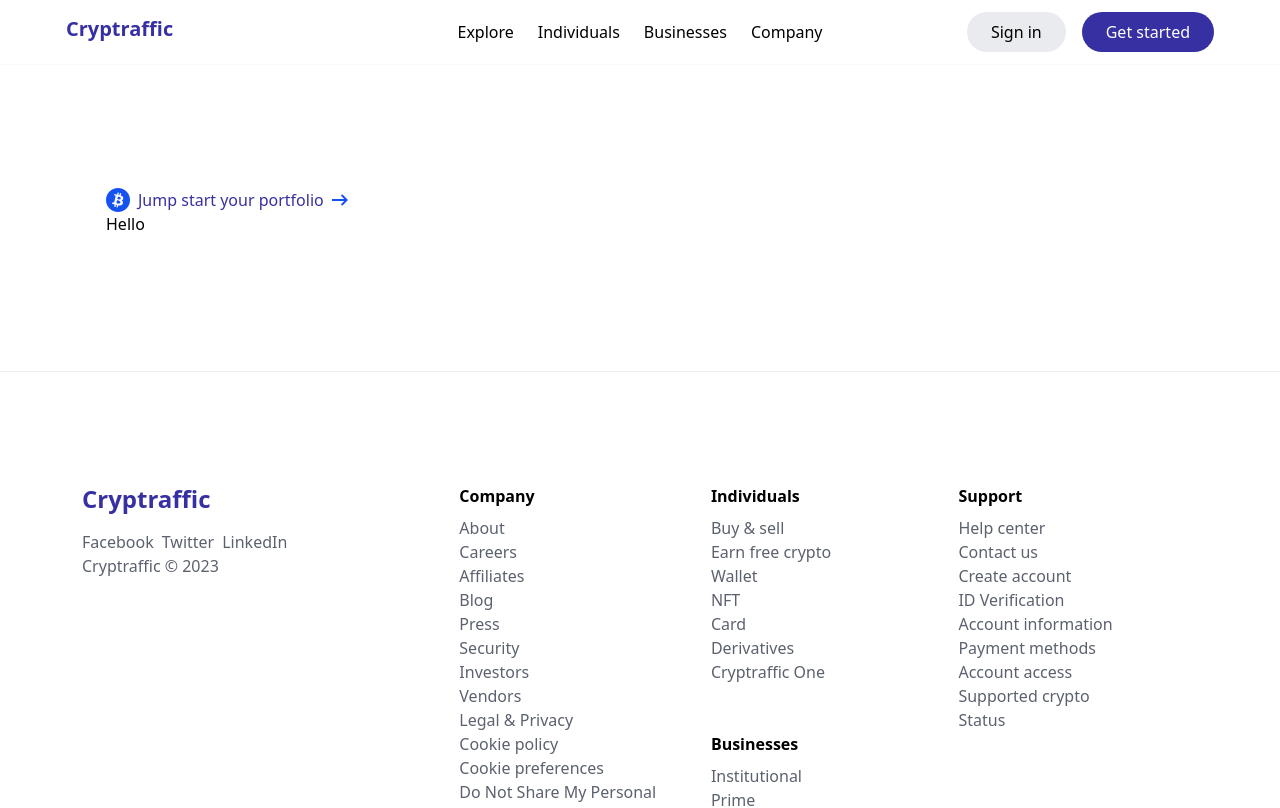
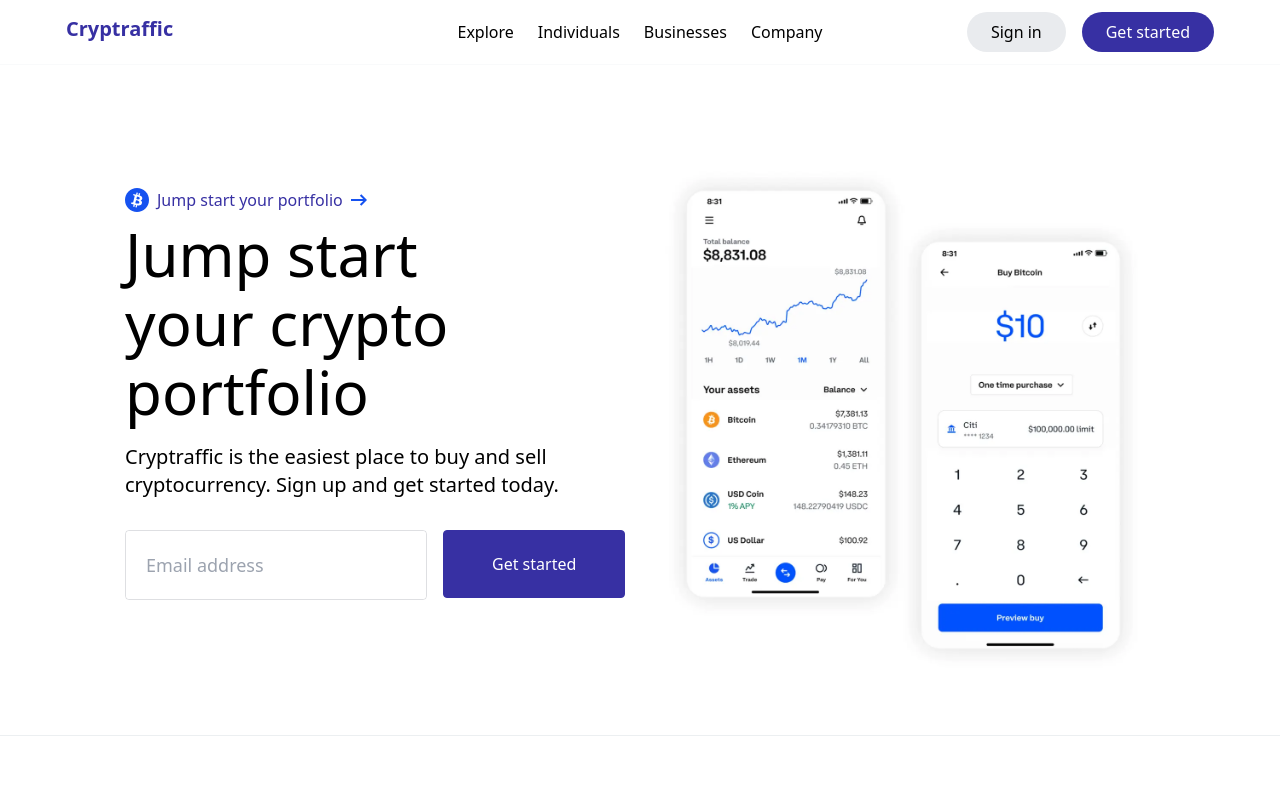
Before and after one commit to ikembakwem/cryptraffic_, a React (Vite) app: page / in a window 1280 px wide. Shown: the top 808 px of the page. Built offline with nearby package versions, Linux system fonts and the light colour scheme.

Commit message:
Add custom style, add assets and finished implementing the Hero Section

```diff
--- a/src/components/HeroSection.module.css
+++ b/src/components/HeroSection.module.css
@@ -3,7 +3,7 @@
   padding-top: 40px;
   padding-left: 24px;
   justify-content: flex-end;
-  flex: 2 1 0%;
+  flex: 1 1 0%;
 }
 
 .leftContainer {
@@ -14,3 +14,9 @@
   flex: 1 1 0%;
   flex-direction: column;
 }
+
+.heroImage {
+  height: 534px;
+  min-width: 400px;
+  object-fit: contain;
+}
--- a/src/components/HeroSection.tsx
+++ b/src/components/HeroSection.tsx
@@ -1,17 +1,48 @@
 import classes from "./HeroSection.module.css";
 import { HeroPill } from "./HeroPill";
+import heroImage from "../assets/images/freeMoney.webp";
 
 export const HeroSection = () => {
   return (
     <section className="w-full">
-      <div className="flex items-center max-w-container px-14 py-6 mx-auto">
-        <div className={classes.leftContainer}>
-          <HeroPill />
-          <h1>Hello</h1>
-          <p></p>
-          <div></div>
+      <div className="max-w-heroContainer px-14 py-6 mx-auto w-full">
+        <div className="flex items-center">
+          <div className={classes.leftContainer}>
+            <HeroPill />
+            <h1 className="text-6xl mt-2 mb-4 leading-tighter font-medium max-w-full">
+              <span className="inline-block max-w-heroCopy">
+                Jump start your crypto portfolio
+              </span>
+            </h1>
+            <p className="text-xl mb-8 leading-snug font-medium">
+              Cryptraffic is the easiest place to buy and sell cryptocurrency.
+              Sign up and get started today.
+            </p>
+            <div>
+              <form action="post" className="flex w-full">
+                <div className="relative border border-gray-60/20 rounded">
+                  <input
+                    type="text"
+                    className="grow shrink basis-0 p-5 rounded text-lg h-auto"
+                    placeholder="Email address"
+                  />
+                </div>
+                <div className="ml-4">
+                  <button className="relative w-full rounded text-white cursor-pointer p-6 border border-indigo-800 bg-indigo-800 leading-tighter">
+                    <span className="px-6">Get started</span>
+                  </button>
+                </div>
+              </form>
+            </div>
+          </div>
+          <div className={classes.rightContainer}>
+            <img
+              src={heroImage}
+              alt="Free money"
+              className={classes.heroImage}
+            />
+          </div>
         </div>
-        <div className={classes.rightContainer}></div>
       </div>
     </section>
   );
--- a/tailwind.config.js
+++ b/tailwind.config.js
@@ -5,10 +5,12 @@
     extend: {
       maxWidth: {
         container: "1180px",
+        heroCopy: "425px",
+        heroContainer: "1142px",
       },
       colors: {
         gray: {
-          60: "var(--gray-60)",
+          60: "#5b616e",
           80: "var(--light-gray)",
         },
         line: "var(--line)",
@@ -16,6 +18,9 @@
       screens: {
         desktop: "1024px",
       },
+      lineHeight: {
+        tighter: 1.15,
+      },
     },
   },
   plugins: [],
```
Also changed, not shown: src/assets/images/freeMoney.webp (added).
